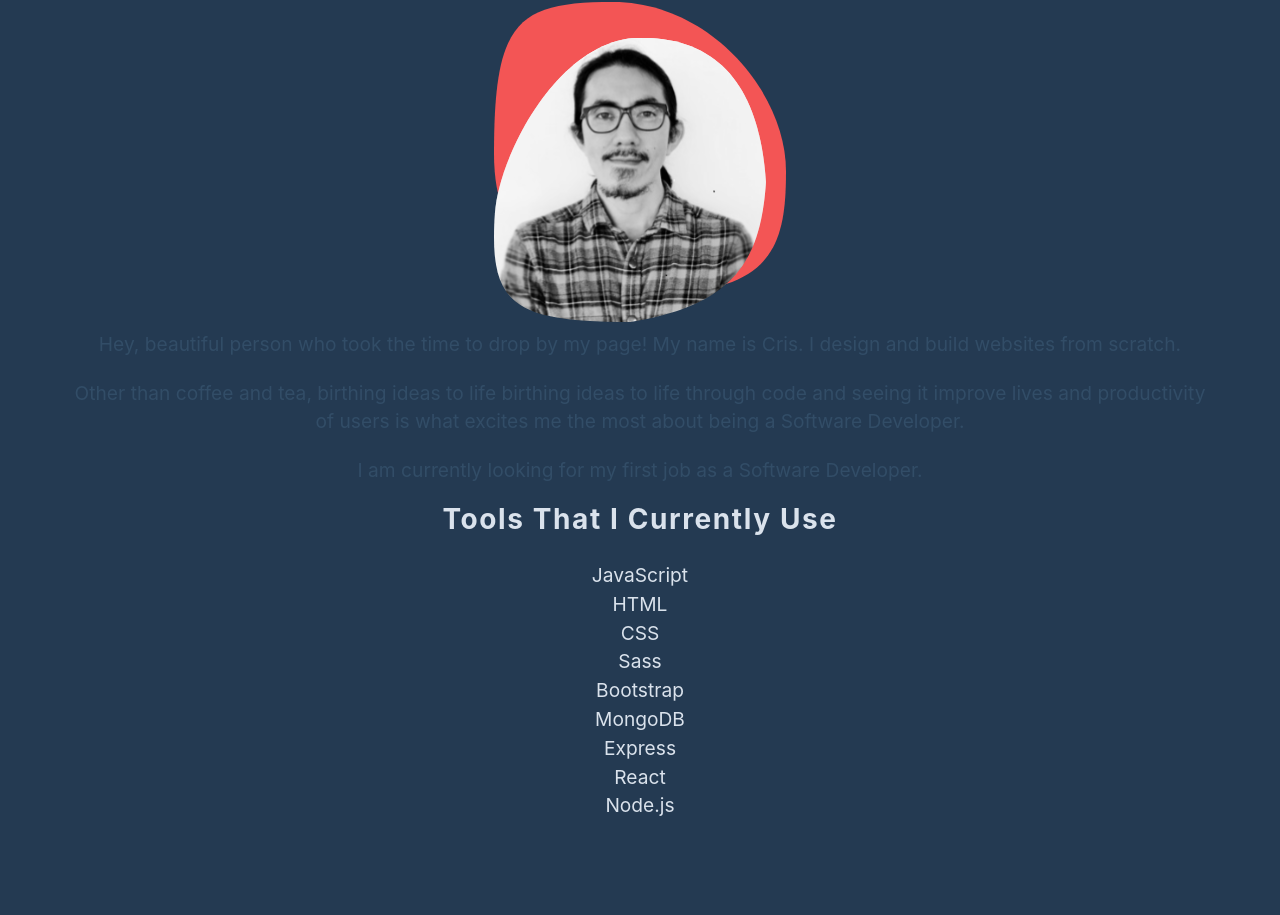
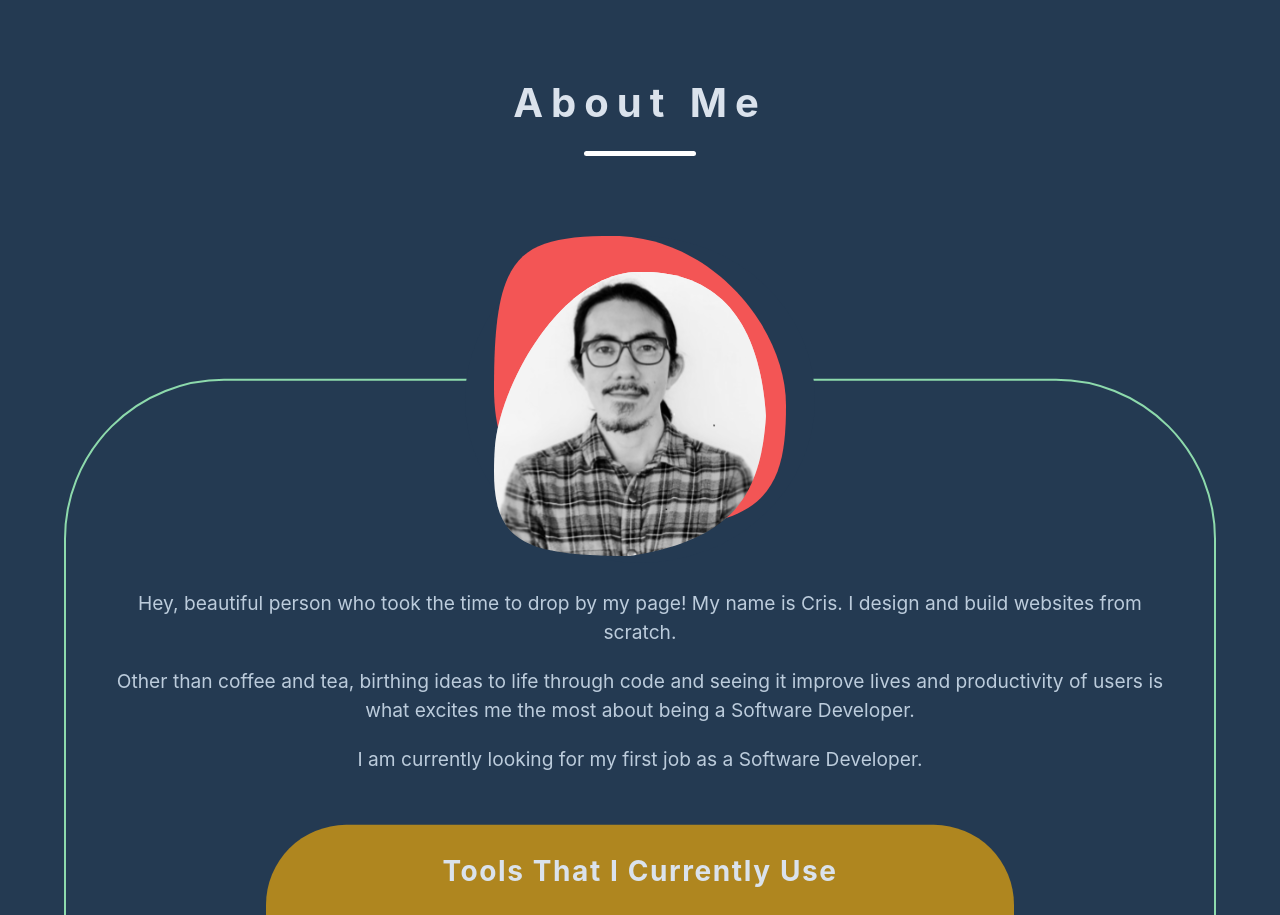
Before and after one commit to eatcodesforlife/my-react-portfolio, a React (Create React App) app: page / in a window 1280 px wide. Shown: the part 1846-2761 px from the top of the page. Built offline with nearby package versions, Linux system fonts and the light colour scheme; no server answers.

Commit message:
initial completion: about layout

```diff
--- a/src/components/About.js
+++ b/src/components/About.js
@@ -1,31 +1,36 @@
 import React from 'react'
 import me from '../imgs/me.svg'
-
+import { DiHtml5, DiCss3, DiJsBadge, DiHeroku, DiSass, DiNodejs, DiMongodb, DiReact} from 'react-icons/di'
+import { BsFillBootstrapFill } from 'react-icons/bs'
 
 const About = () => {
     return (
         <section className='section about'>
             <h2 className='section-title'>about me</h2>
+            <div className="underline"></div>
             <div className="about-center">
                 <article className="about-img">
                     <img src={me} alt="cris"/>
                 </article>
                 <article className='about-info'>
                     <p>Hey, beautiful person who took the time to drop by my page! My name is Cris. I design and build websites from scratch.</p>
-                    <p>Other than coffee and tea, birthing ideas to life birthing ideas to life through code and seeing it improve lives and productivity of users is what excites me the most about being a Software Developer.</p>
+                    <p>Other than coffee and tea, birthing ideas to life through code and seeing it improve lives and productivity of users is what excites me the most about being a Software Developer.</p>
                     <p>I am currently looking for my first job as a Software Developer.</p>
-                    <h3>Tools that I currently use</h3>
-                    <ul className='about-info-tools'>
-                        <li>JavaScript</li>
-                        <li>HTML</li>
-                        <li>CSS</li>
-                        <li>Sass</li>
-                        <li>Bootstrap</li>
-                        <li>MongoDB</li>
-                        <li>Express</li>
-                        <li>React</li>
-                        <li>Node.js</li>
-                    </ul>
+                    <div className="about-tools">
+                        <h3>Tools that I currently use</h3>
+                        <ul className='about-info-tools'>
+                            <li className='tools-icon'><DiJsBadge /></li>
+                            <li className='tools-icon'><DiHtml5 /></li>
+                            <li className='tools-icon'><DiCss3 /></li>
+                            <li className='tools-icon'><DiHeroku /></li>
+                            <li className='tools-icon'><DiSass /></li>
+                            <li className='tools-icon'><BsFillBootstrapFill /></li>
+                            <li className='tools-icon'><DiMongodb /></li>
+                            <li>Express.js</li>
+                            <li className='tools-icon'><DiReact /></li>
+                            <li className='tools-icon'><DiNodejs /></li>
+                        </ul>
+                    </div>
                 </article>
             </div>
         </section>
--- a/src/components/Connect.js
+++ b/src/components/Connect.js
@@ -4,6 +4,7 @@ const Connect = () => {
     return (
         <section className='section contact-me'>
             <h2>Connect with me...</h2>
+            <div className="underline"></div>
             <form name='contact' action="post">
                 <input type="hidden" name="form-name" value='contact'/>
                 <div className="form-control">
--- a/src/components/Projects.js
+++ b/src/components/Projects.js
@@ -26,6 +26,7 @@ const Projects = () => {
     return (
         <section className="section projects">
             <h2 className="section-title">Projects</h2>
+            <div className="underline"></div>
             {
                 isLoading
                 ? <Loading />
--- a/src/index.css
+++ b/src/index.css
@@ -164,10 +164,18 @@ p {
   padding-top: 72px;
 }
 
-@media screen and (max-width: 992px) {
-  .main-container {
-    width: 100%;
-  }
+.section h2 {
+  letter-spacing: 0.5rem;
+  padding: 1rem;
+}
+
+.underline {
+  height: 0.3rem;
+  width: 7rem;
+  align-self: center;
+  background-color: white;
+  border-radius: var(--borderRadius);
+  margin-bottom: 5rem;
 }
 
 /* navbar */
@@ -244,9 +252,11 @@ nav {
   display: grid;
   place-items: center;
   background-color: rgb(36, 58, 82, 0.9);
+  text-align: center;
 }
 .hero-center h1 {
   text-transform: uppercase;
+  letter-spacing: 0.5rem;
   max-width: 500px;
   margin-bottom: 2rem;
 }
@@ -343,14 +353,57 @@ a {
   max-width: var(--max-width);
   margin: 0 auto;
   display: grid;
+  place-items: center;
   grid-template-columns: 1fr;
   text-align: center;
   font-size: 1.2rem;
 }
-
 .about-center img {
   height: 20rem;
 }
+
+.about-img {
+  border-radius: 50%;
+  width: 350px;
+  align-items: center;
+  background-color: var(--clr-grey-2);
+  z-index: 1;
+}
+
+.about-info {
+  padding-top: 13rem;
+  transform: translateY(-20%);
+  border: 2px solid var(--clr-secondary-1);
+  border-radius: 10rem;
+  padding-right: 2.5rem;
+  padding-left: 2.5rem;
+  display: grid;
+  place-items: center;
+}
+
+.about-info p {
+  color: var(--clr-grey-8);
+}
+
+.about-tools {
+  display: grid;
+  place-items: center;
+  background-color: var(--clr-tertiary-8);
+  border-radius: 5rem;
+  width: 70%;
+  margin: 2rem auto;
+  padding: 2rem 0;
+}
+
+.about-tools ul {
+  display: grid;
+  grid-template-columns: 1fr 1fr;
+}
+
+.tools-icon {
+  font-size: 2.5rem;
+}
+
 @media screen and (min-width: 800px) {
   .nav-center {
     display: flex;
```
Also changed, not shown: 1 other file (tests, documents, lock files or other folders).
